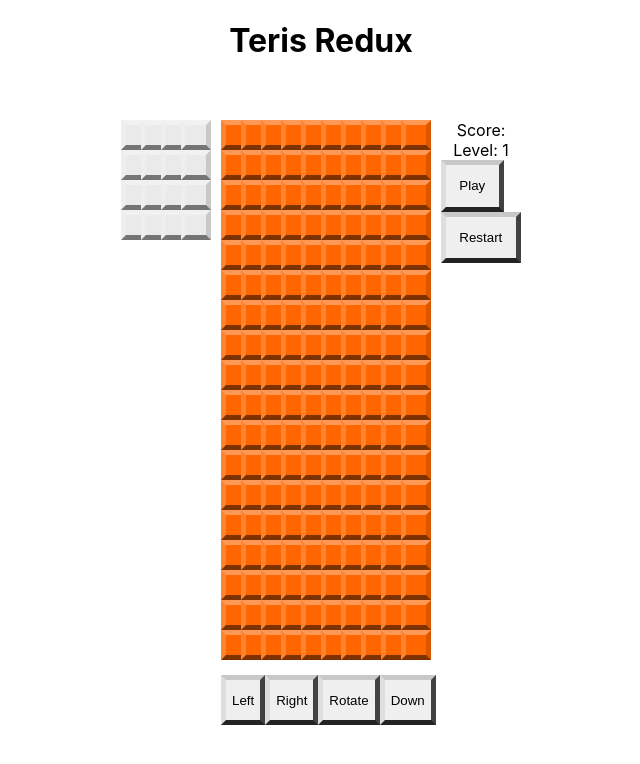
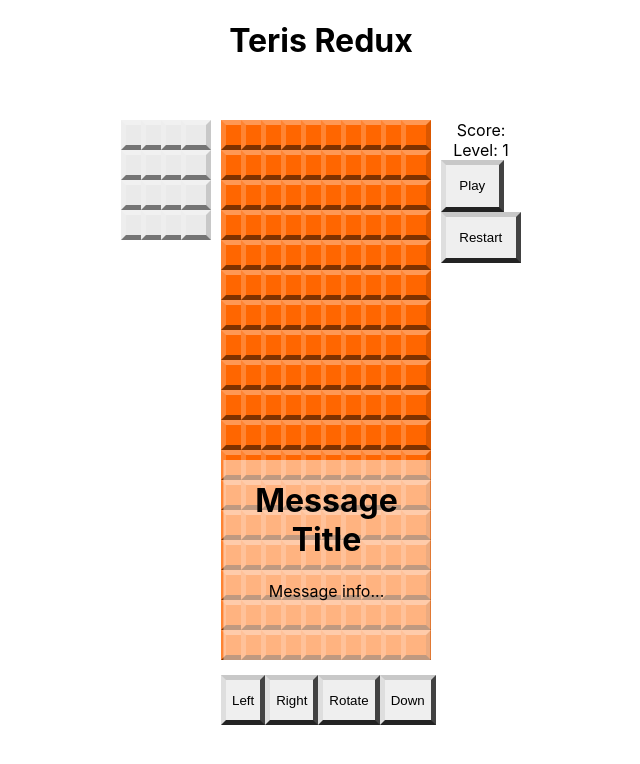
Before and after one commit to Prones94/FEW-2.3-React, a React (Create React App) app in the folder tetris-app/: page / in a window 1280 px wide. Shown: the top 764 px of the page, without its empty margins (319-959 px from the left). Built offline with nearby package versions, Linux system fonts and the light colour scheme.

Commit message:
[add] initial message popup

```diff
--- a/tetris-app/src/App.js
+++ b/tetris-app/src/App.js
@@ -4,6 +4,7 @@
 import NextBlock from './components/next-block';
 import ScoreBoard from './components/score-board';
 import Controls from './components/controls';
+import MessagePopup from './components/message-popups';
 
 
 function App() {
@@ -16,6 +17,7 @@
       <NextBlock />
       <ScoreBoard />
       <Controls />
+      <MessagePopup />
     </div>
   );
 }
--- /dev/null
+++ b/tetris-app/src/components/message-popups.js
@@ -0,0 +1,16 @@
+import React, { Component } from 'react'
+import '../styles/Message.css'
+
+
+class MessagePopup extends Component{
+    render(){
+        return(
+            <div className="message-popup">
+                <h1>Message Title</h1>
+                <p>Message info...</p>
+            </div>
+        )
+    }
+}
+
+export default MessagePopup
--- /dev/null
+++ b/tetris-app/src/styles/Message.css
@@ -0,0 +1,14 @@
+.message-popup{
+    position: absolute;
+    left: 50.43%;
+    top: 70%;
+    transform: translate(-50%, -50%);
+    width: calc(var(--tile-size) * 10.36);
+    height: calc(var(--tile-size) * 10);
+    background-color: rgba(255, 255, 255, 0.5);
+    text-align: center;
+}
+
+.message-popup.hidden {
+    display: none;
+}
```
